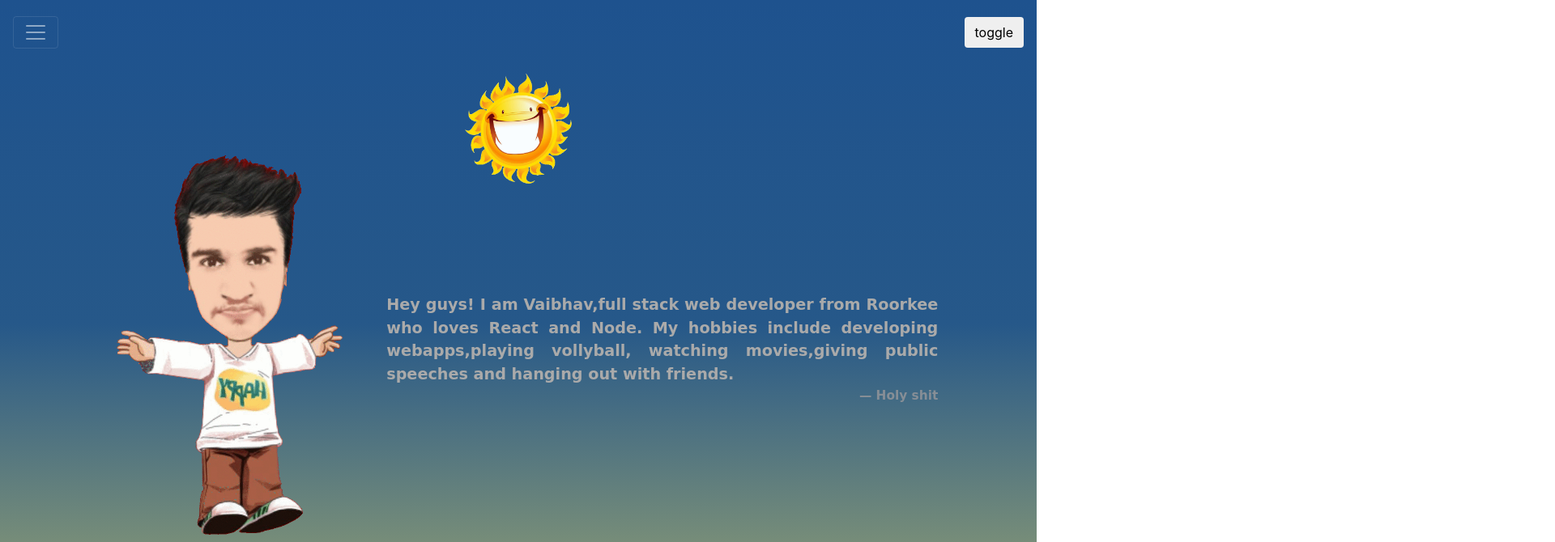
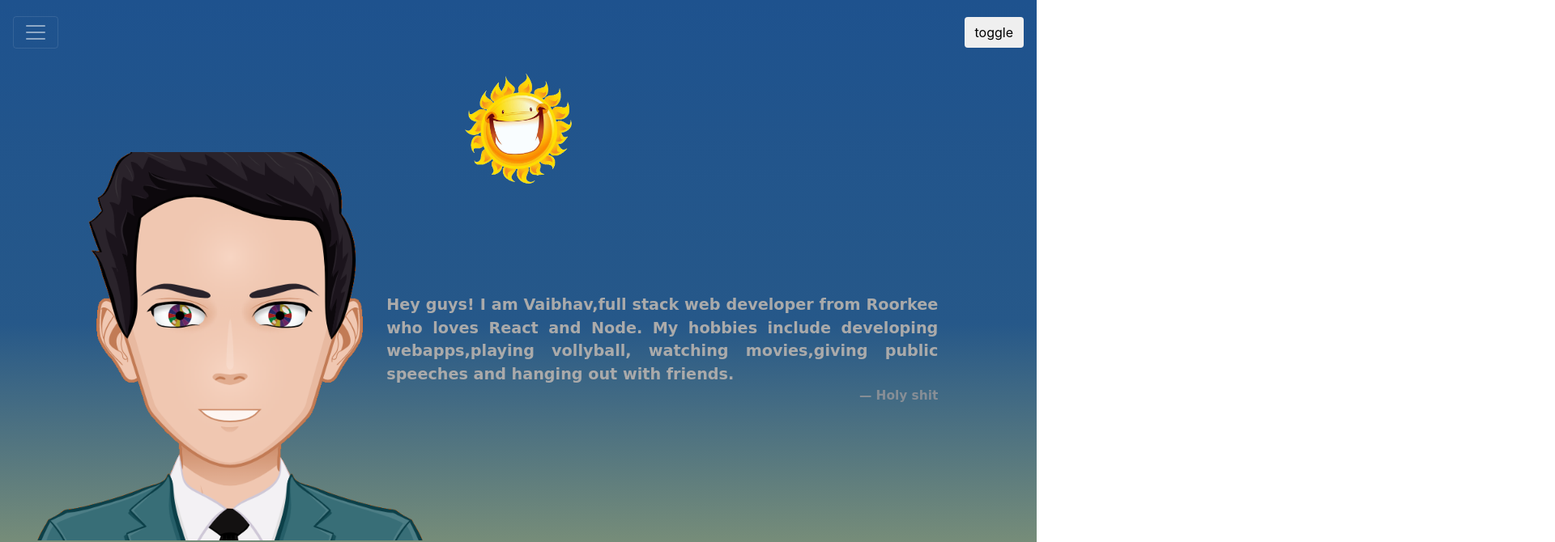
Before and after one commit to vaibhav269/portfolio, a React app: page / in a window 1280 px wide. Shown: the top 670 px of the page at 81% size, 1920 px wide, since content can reach past the window. Built offline with nearby package versions, Linux system fonts and the light colour scheme.

Commit message:
added initial animation setup and appear transition on about component

```diff
--- a/package.json
+++ b/package.json
@@ -35,6 +35,9 @@
     "webpack-dev-server": "^3.1.5"
   },
   "dependencies": {
-    "react-router-dom": "^4.3.1"
+    "react-addons-css-transition-group": "^15.6.2",
+    "react-addons-transition-group": "^15.6.2",
+    "react-router-dom": "^4.3.1",
+    "react-transition-group": "^2.4.0"
   }
 }
--- a/src/css/background.css
+++ b/src/css/background.css
@@ -1,33 +1,3 @@
-/* Style */
-
-  .sky-gradient {
-    position: relative;
-    z-index: 1;
-    float: left;
-    width: 4%; height: 20%;
-    cursor: pointer;
-    transition:
-      box-shadow 150ms,
-      z-index 0ms;
-  }
-  .sky-gradient:hover {
-    z-index: 2;
-    box-shadow: 0 -5px 10px black;
-  }
-  .sky-gradient::after {
-    content: "";
-    position: absolute;
-    top: 100%;
-    width: 2500%; height: 400%;
-    background: inherit;
-    transform: translateZ(0);
-    opacity: 0;
-    transition: opacity 0s 1s;
-  }
-  .sky-gradient:hover::after {
-    opacity: 1;
-    transition: opacity 1s 0s;
-  }
 
   /* Gradients */
   .sky-gradient-00, .sky-gradient-24 { background: #00000c; }
@@ -54,3 +24,35 @@
   .sky-gradient-21 { background: linear-gradient(to bottom, #010A10 30%,#59230B 80%,#2F1107 100%); }
   .sky-gradient-22 { background: linear-gradient(to bottom, #090401 50%,#4B1D06 100%); }
   .sky-gradient-23 { background: linear-gradient(to bottom, #00000c 80%,#150800 100%); }
+
+  /*Sun moon animations*/
+
+  /*appear*/
+  .fade-appear {
+    opacity: 0;
+ }
+ .fade-appear.fade-appear-active {
+    opacity: 1;
+    transition: opacity 500ms ease-in;
+ }
+
+ /*enter*/
+ .fade-enter {
+  opacity: 0;
+}
+.fade-enter.fade-enter-active {
+  opacity: 1;
+  transition: opacity 5000ms ease-in 5000ms;
+}
+
+/*exit*/
+.fade-exit {
+  opacity: 0;
+}
+.fade-exit.fade-exit-active {
+  opacity: 1;
+  transition: opacity 500ms ease-in;
+}
+.fade-exit-done{
+ opacity: 1;
+}
--- a/src/js/components/About.js
+++ b/src/js/components/About.js
@@ -1,5 +1,6 @@
 import React,{Component} from 'react';
-import dp from '../../asset/images/avt3.png';
+import dp from '../../asset/images/vaibhavPic.jpg';
+import '../../css/background.css';
 
 class About extends Component {
     render(){
@@ -10,7 +11,7 @@ class About extends Component {
                     <div className="row align-items-center d-flex">
 
                         <div className="col-12 col-lg-4 d-flex align-items-center justify-content-center mb-4">
-                            <img src ={ dp } style={{maxHeight:"60vh"}} />
+                            <img src ={ dp } id="img" style={{maxHeight:"60vh",transition:"1s"}} />
                         </div>
 
                         <div className="col-12 col-lg-8 d-flex justify-content-center align-items-center">
--- a/src/js/components/App.js
+++ b/src/js/components/App.js
@@ -6,6 +6,10 @@ import Approach from '../components/Approach';
 import Projects from '../components/Projects';
 import Contact from '../components/Contact';
 import Background from '../components/Background';
+
+import {CSSTransition,TransitionGroup} from 'react-transition-group';
+import '../../css/background.css';
+
 
 import {
     BrowserRouter as Router,
@@ -37,7 +41,17 @@ class App extends Component{
                     </div>
                 </div>
                 <div className = "container-fluid position-absolute" style={{top:"0",height:"100vh",zIndex:"-100"}} >
-                    <Background />
+
+                        <CSSTransition
+                            in={true}
+                            appear={true}
+                            timeout={500}
+                            classNames="fade">
+
+                                <Background />
+
+                        </CSSTransition>
+
                 </div>
             </div>
             </Router>
--- a/src/js/components/Background.js
+++ b/src/js/components/Background.js
@@ -4,7 +4,7 @@ import {connect} from 'react-redux';
 import sun from '../../asset/images/sun3.png';
 import moon from '../../asset/images/moon.png';
 
-import '../../css/background.css';
+
 
 const mapStateToProps = (state)=>{
     return{
@@ -20,16 +20,19 @@ class ConnectedBackground extends Component{
 
     day(){
         return(
-            <div>
+            <div >
                 <div className="row position-absolute w-100 " style={{top:0,zIndex:"-50"}}>
                     <div className="col-12 mb-4 p-0 day-back" >
-                        <div className="sky-gradient sky-gradient-16 w-100" style={{height:"100vh"}}></div>
+                        <div className="sky-gradient-16 w-100" style={{height:"100vh"}}></div>
                     </div>
                 </div>
 
                 <div className="row position-absolute w-100" style={{top:"10vh"}}>
                     <div className="col-12 col-lg-4 d-flex align-items-center justify-content-center mb-4 mx-auto">
-                        <img className = "sun" src ={ sun } style={{maxHeight:"20vh"}} />
+
+
+                                <img className = "sun" src ={ sun } style={{maxHeight:"20vh"}} key = {"hello"} />
+
                     </div>
                 </div>
             </div>
@@ -38,16 +41,18 @@ class ConnectedBackground extends Component{
 
     night(){
         return(
-            <div>
+            <div >
                   <div className="row position-absolute w-100 " style={{top:0,zIndex:"-50"}}>
                     <div className="col-12 mb-4 p-0 day-back" >
-                        <div className="sky-gradient sky-gradient-22 w-100" style={{height:"100vh"}}></div>
+                        <div className="sky-gradient-22 w-100" style={{height:"100vh"}}></div>
                     </div>
                 </div>
 
                 <div className="row position-absolute w-100 " style={{top:"10vh"}}>
                     <div className="col-12 col-lg-4 d-flex align-items-center justify-content-center mb-4 mx-auto">
-                        <img className = "moon" src ={ moon } style={{maxHeight:"20vh"}} />
+
+                                <img className = "moon" src ={ moon } style={{maxHeight:"20vh"}} key={2} />
+
                     </div>
                 </div>
             </div>
```
Also changed, not shown: 1 other file (tests, documents, lock files or other folders).
